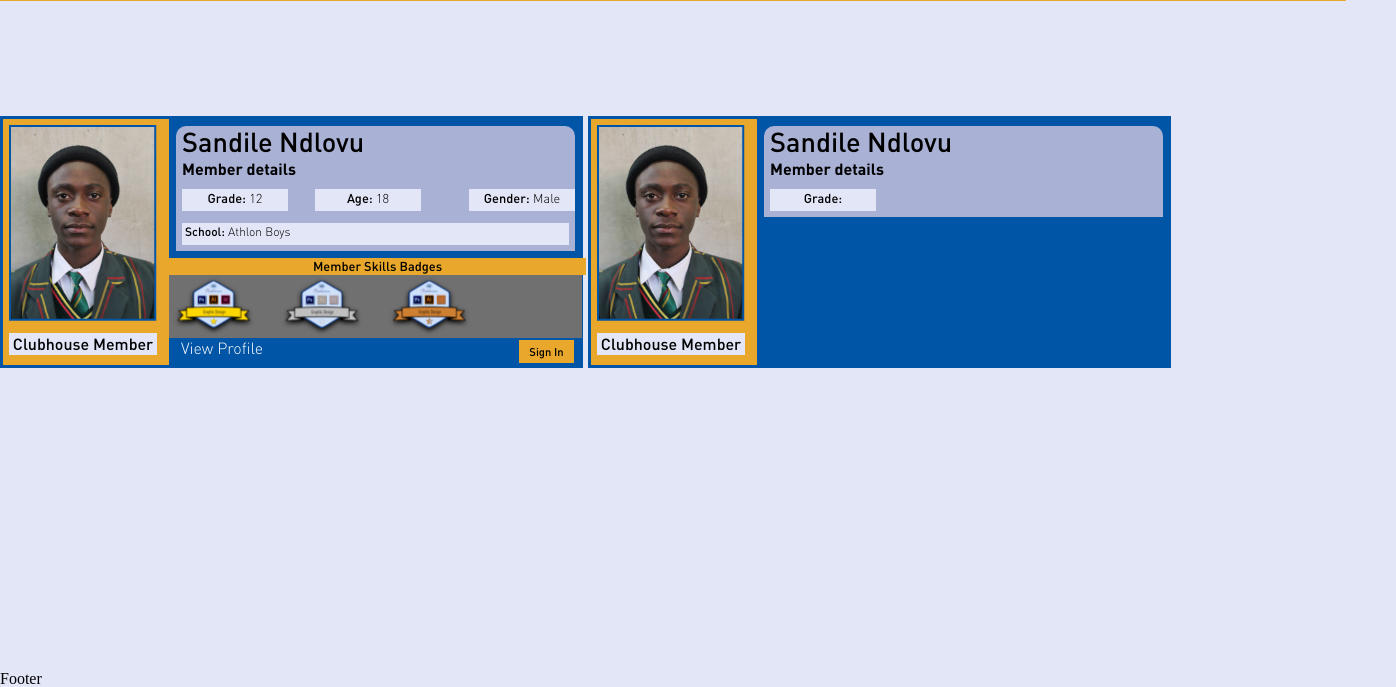
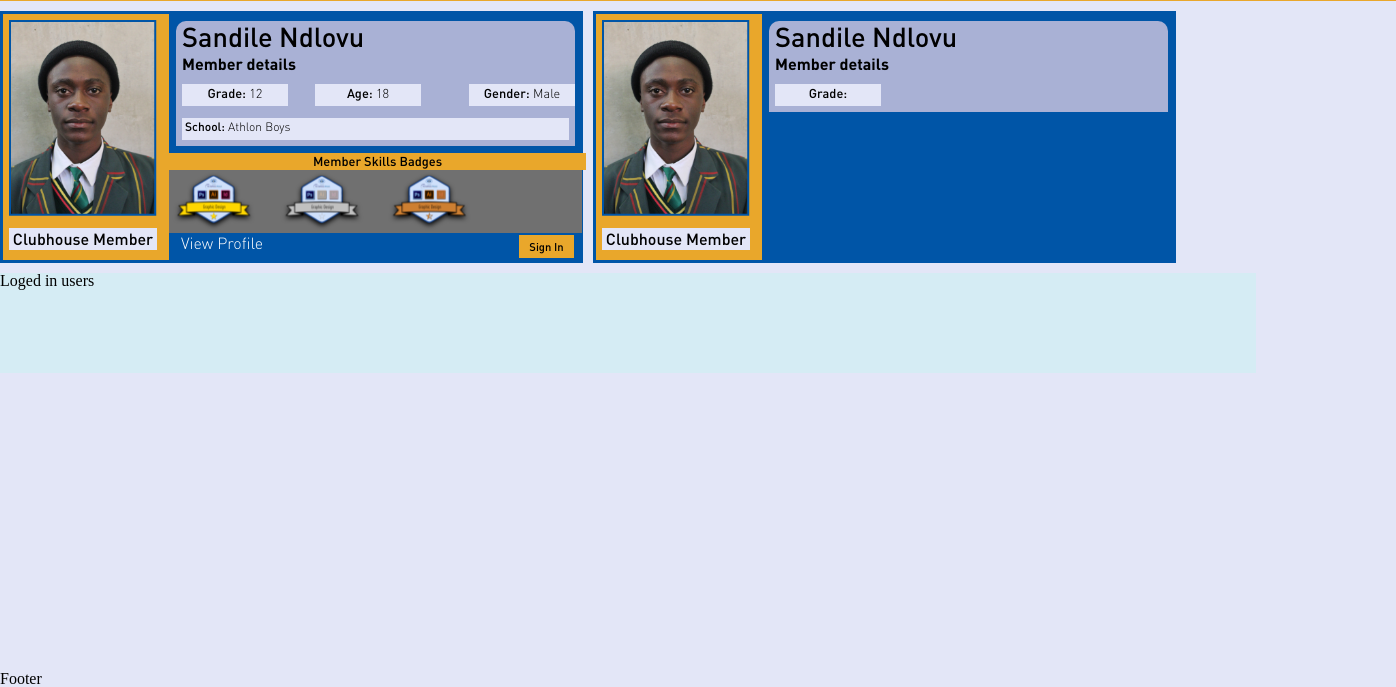
Before and after one commit to Vuyani-Magibisela/ClubhouseOnline, a plain HTML site: page index.html in a window 1280 px wide. Shown: the part 113-800 px from the top of the page, 1396 px wide, since content can reach past the window. Drawn offline with Linux system fonts and the light colour scheme.

Commit message:
Added Loged in user Div

```diff
--- a/css/style.css
+++ b/css/style.css
@@ -110,9 +110,14 @@ footer{
 .wrapper{
     display: grid;
     grid-template-columns: repeat(12, 1fr);
-    grid-gap: 5px;
+    grid-gap: 10px;
     grid-auto-rows: minmax(100px, auto);
     background: #E3E6F7;
+}
+
+.logedInCards{
+    grid-column: 1/12;
+    background: #D5ECF4;
 }
 
 .card1{
@@ -319,9 +324,9 @@ footer{
     text-decoration: none;
     font-family: 'DINPro-Medium';
     margin-left: 143px;
+}
 
 
-}
 
 footer {
     position: fixed;
--- a/index.html
+++ b/index.html
@@ -31,13 +31,6 @@
         </header>
 
         <main class="wrapper">
-
-
-                <div class="logedincards">
-
-                </div>
-
-
 
             <div class="card1">
                 <div class="proPic">
@@ -83,7 +76,7 @@
             </div>
         </div> <!--End Card One-->
 
-             <div class="card2">
+            <div class="card2">
                 <div class="proPic">
                    <img src="img/1.png" alt="Profile picture">
                    <h1>Clubhouse Member</h1>
@@ -108,7 +101,12 @@
             </div>
 
 
-        </main>
+            <div class="logedInCards">
+                <p>Loged in users</p>
+            </div>
+
+
+        </main><!--End of Main-->
 
         <footer>
             Footer
```
